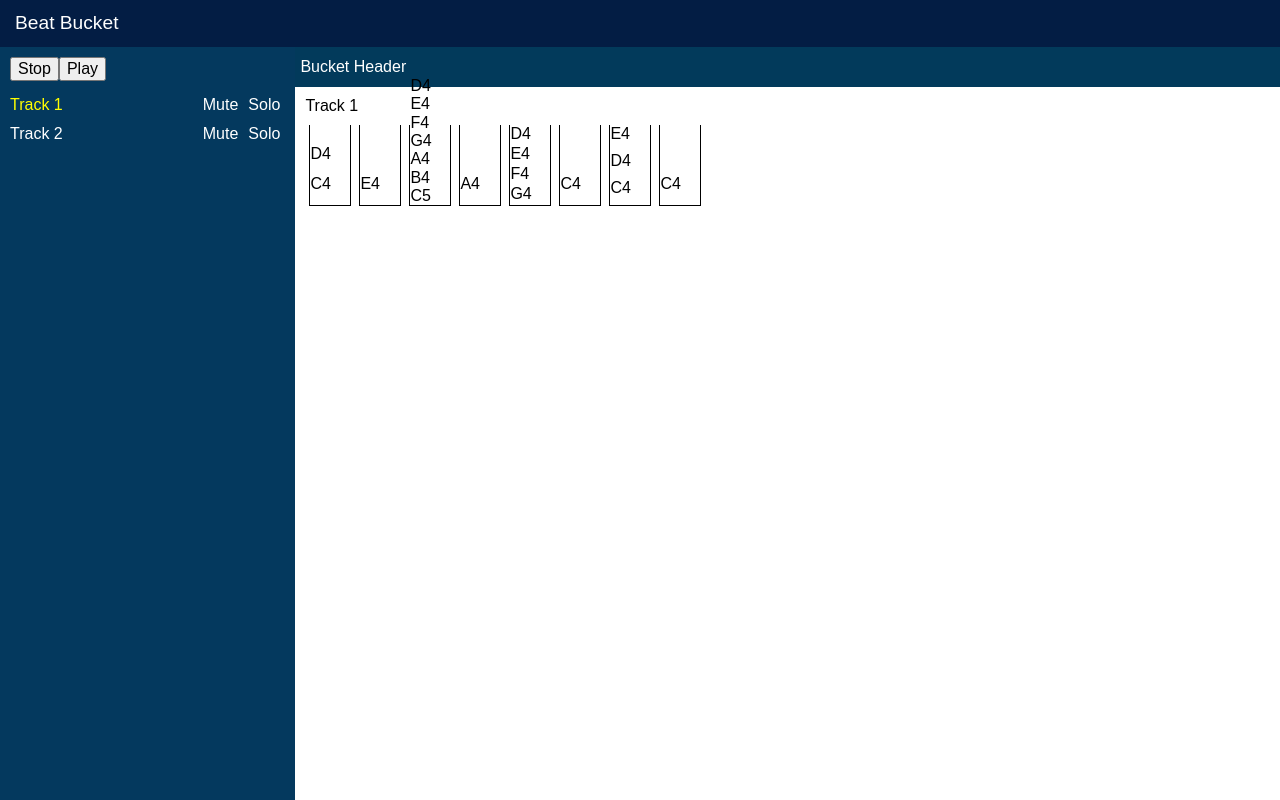
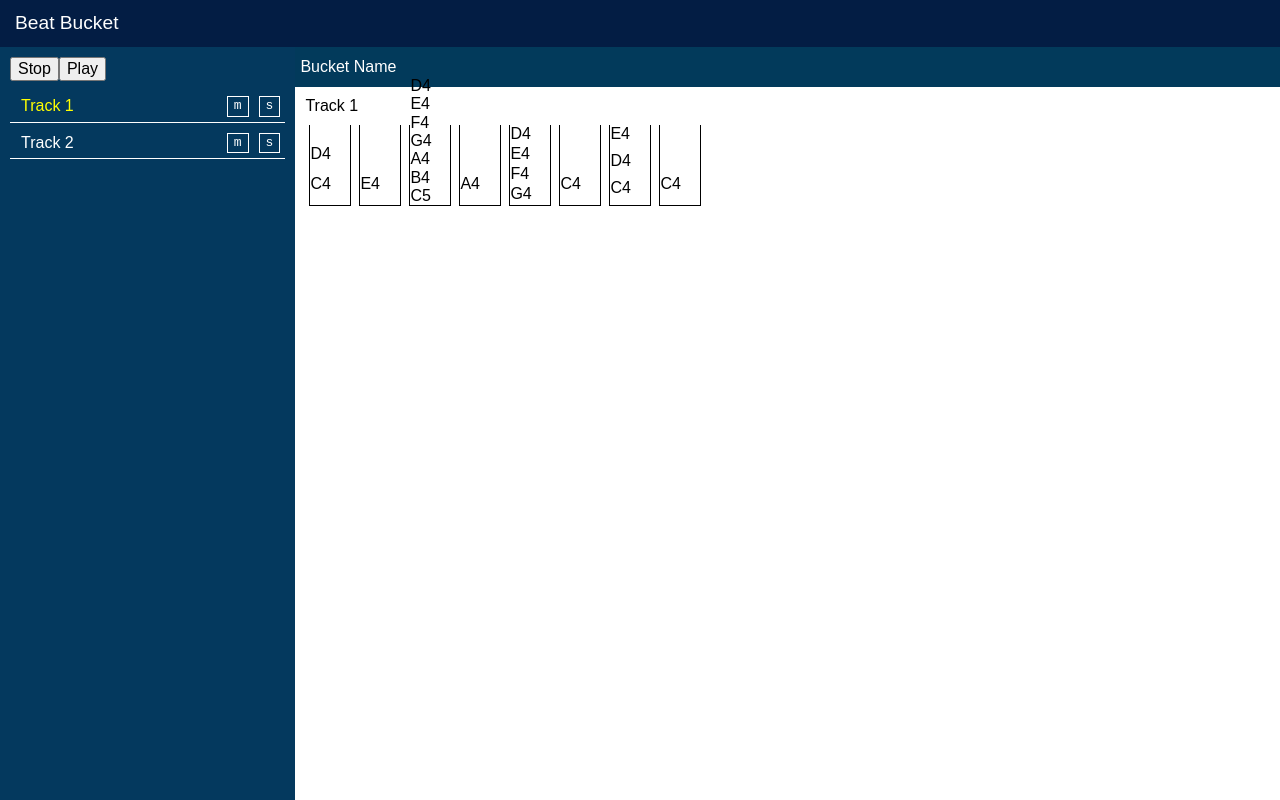
Before and after one commit to joebeachjoebeach/beat-bucket, a React app: page / in a window 1280 px wide. Built offline with nearby package versions, Linux system fonts and the light colour scheme; the HTML template or start-up script is replaced by a standard one.

Commit message:
refactor tracklist-item rendering and layout

```diff
--- a/src/containers/bucket-header/index.jsx
+++ b/src/containers/bucket-header/index.jsx
@@ -4,12 +4,10 @@ import './bucket-header.css';
 
 
 const BucketHeader = () => {
-
-
   return (
     <header className="bucketheader">
       <div className="bucketheader-title">
-        Bucket Header
+        Bucket Name
       </div>
     </header>
   );
--- a/src/containers/track-list-item/index.jsx
+++ b/src/containers/track-list-item/index.jsx
@@ -20,57 +20,43 @@ const TrackListItem = ({
   updateCurrentTrack}) => {
 
   function handleNameClick() {
-    if (!current)
+    !current &&
       updateCurrentTrack(id);
   }
 
   function handleMuteClick() {
-    if (muted)
-      unmute(id);
-    else
-      mute(id);
+    muted
+      ? unmute(id)
+      : mute(id);
   }
 
   function handleSoloClick() {
-    if (soloed)
-      unsolo(id);
-    else
-      solo(id);
+    soloed
+      ? unsolo(id)
+      : solo(id);
   }
 
-  function renderCurrent() {
-    return <div className="tracklistitem-section current" onClick={handleNameClick}>{name}</div>;
+  function renderTrackName() {
+    let cName = 'tracklistitem-button trackname' + (current ? ' active' : '');
+    return <button className={cName} onClick={handleNameClick}>{name}</button>;
   }
 
-  function renderNormal() {
-    return <div className="tracklistitem-section" onClick={handleNameClick}>{name}</div>;
+  function renderMute() {
+    let cName = 'tracklistitem-button mutesolo-button' + (muted ? ' active' : '');
+    return <button aria-label="mute" className={cName} onClick={handleMuteClick}>m</button>;
   }
 
-  function renderMuted() {
-    return <div className="tracklistitem-section-mutesolo activated" onClick={handleMuteClick}>Mute</div>;
-  }
-
-  function renderUnmuted() {
-    return <div className="tracklistitem-section-mutesolo" onClick={handleMuteClick}>Mute</div>;
-  }
-
-  function renderSoloed() {
-    return <div className="tracklistitem-section-mutesolo activated" onClick={handleSoloClick}>Solo</div>;
-  }
-
-  function renderUnsoloed() {
-    return <div className="tracklistitem-section-mutesolo" onClick={handleSoloClick}>Solo</div>;
+  function renderSolo() {
+    let cName = 'tracklistitem-button mutesolo-button' + (soloed ? ' active' : '');
+    return <button aria-label="solo" className={cName} onClick={handleSoloClick}>s</button>;
   }
 
   return (
     <div className="tracklistitem">
-      {current && renderCurrent()}
-      {!current && renderNormal()}
-      <div className="tracklistitem-section">
-        {muted && renderMuted()}
-        {!muted && renderUnmuted()}
-        {soloed && renderSoloed()}
-        {!soloed && renderUnsoloed()}
+      {renderTrackName()}
+      <div className="mutesolo">
+        {renderMute()}
+        {renderSolo()}
       </div>
     </div>
   );
--- a/src/containers/track-list-item/track-list-item.css
+++ b/src/containers/track-list-item/track-list-item.css
@@ -1,22 +1,36 @@
 .tracklistitem {
+  border-bottom: 1px solid white;
   display: flex;
   justify-content: space-between;
   margin: 10px 0;
+  padding: 0 0 5px 0;
 }
 
-  .tracklistitem-section {
+  .tracklistitem-button {
+    align-items: center;
     cursor: pointer;
     display: flex;
+    margin: 0 5px;
   }
 
-    .tracklistitem-section-mutesolo {
-      margin: 0 5px;
-    }
+.trackname {
+  background-color: inherit;
+  border: none;
+  color: white;
+}
 
-.current {
+.mutesolo {
+  display: flex;
+}
+
+  .mutesolo-button {
+    background-color: inherit;
+    border: 1px solid white;
+    border-radius: 0;
+    color: white;
+    font-family: monospace;
+  }
+
+.active{
   color: yellow;
 }
-
-.activated {
-  color: red;
-}
```
